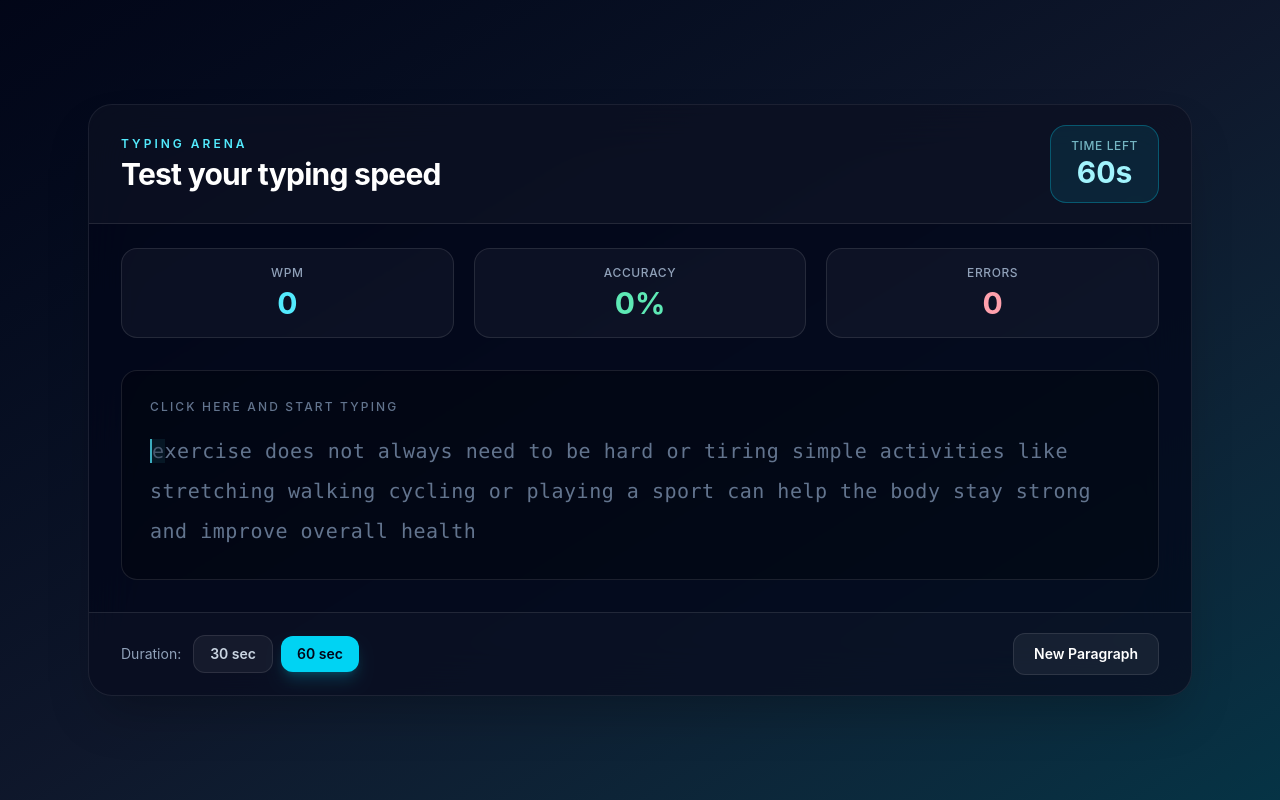
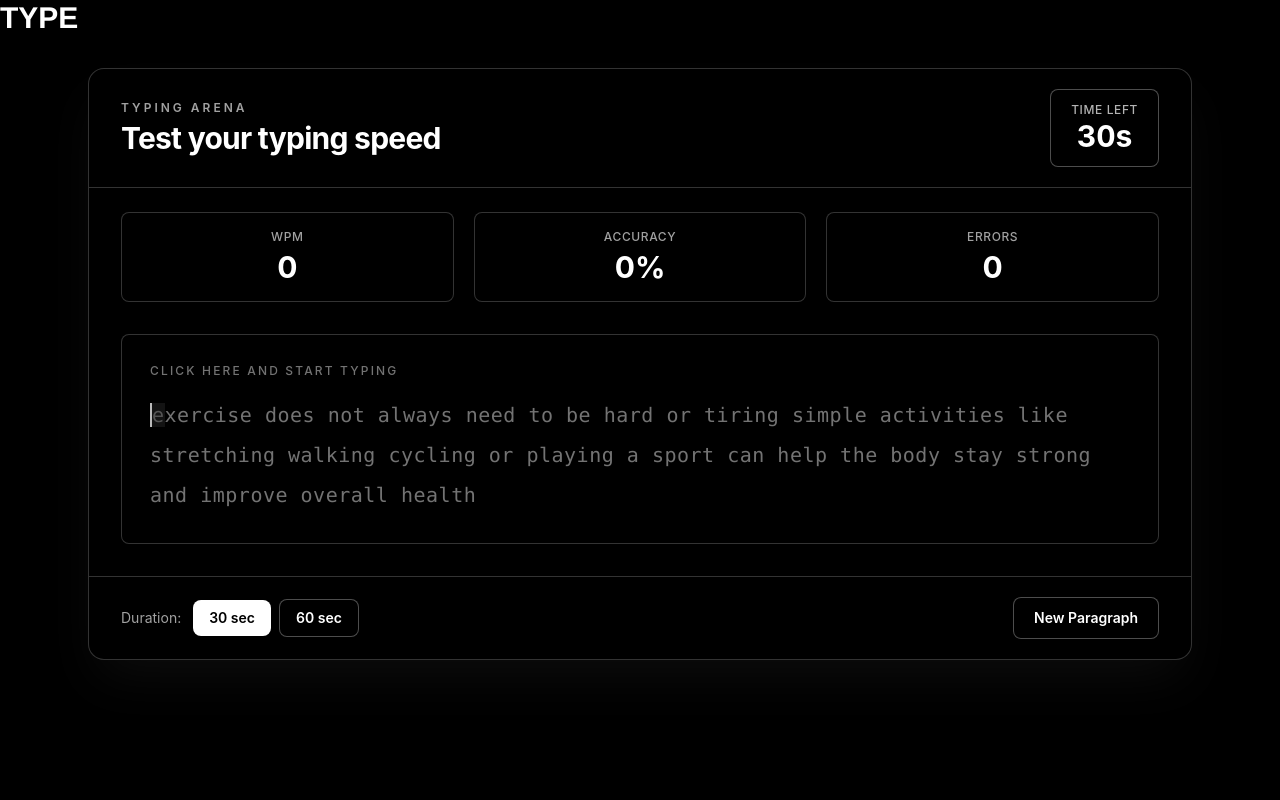
Before and after one commit to Nithesh1029/Type, a React app in the folder frontend/: page / in a window 1280 px wide. Built offline with nearby package versions, Linux system fonts and the light colour scheme; the HTML template or start-up script is replaced by a standard one.

Commit message:
finshed with the final ui

```diff
--- a/frontend/src/App.jsx
+++ b/frontend/src/App.jsx
@@ -1,11 +1,11 @@
 import TypingArea from "./components/TypingArea";
 
 function App() {
-  return (
-    <div className="min-h-screen bg-linear-to-br from-slate-950 via-slate-900 to-cyan-950 text-white">
-      <TypingArea />
-    </div>
-  );
+return (
+  <div className="min-h-screen bg-black text-white">
+    <TypingArea />
+  </div>
+);
 }
 
 export default App;
--- a/frontend/src/components/TypingArea.jsx
+++ b/frontend/src/components/TypingArea.jsx
@@ -12,10 +12,10 @@
   const [typedChara, setTypedChara] = useState([]);
   const [mistake, setMistake] = useState(0);
   const [currentIndex, setCurrentIndex] = useState(0);
-  const [timeLeft, setTimeLeft] = useState(60);
+  const [timeLeft, setTimeLeft] = useState(30);
   const [isStarted, setIsStarted] = useState(false);
   const [isFinished, setIsFinished] = useState(false);
-  const [selectedTime, setSelectedTime] = useState(60);
+  const [selectedTime, setSelectedTime] = useState(30);
 
   const correctCal = calculateCorrectness(typedChara, currentPara.text);
   const eTime = selectedTime - timeLeft;
@@ -100,16 +100,23 @@
 
     return () => clearTimeout(timeOut);
   }, [timeLeft, isStarted, isFinished]);
+
+
+
+
+
+
 return (
-  <>
-    <main className="mx-auto flex min-h-screen w-full max-w-6xl items-center px-4 py-8 sm:px-6">
+  <div className="min-h-screen">
+  <h1 className="text-3xl font-bold font-[Helvetica]">TYPE</h1>
+    <main className="mx-auto flex  w-full max-w-6xl items-center bg-black px-4 py-8 text-white sm:px-6">
       <section
         onClick={() => inputRef.current?.focus()}
-        className="w-full cursor-text overflow-hidden rounded-3xl border border-white/10 bg-slate-950/75 shadow-2xl backdrop-blur-xl"
+        className="w-full cursor-text overflow-hidden rounded-2xl border border-white/20 bg-black shadow-2xl shadow-white/5"
       >
-        <div className="flex flex-col gap-5 border-b border-white/10 bg-white/3 px-5 py-5 sm:flex-row sm:items-center sm:justify-between sm:px-8">
+        <div className="flex flex-col gap-5 border-b border-white/20 px-5 py-5 sm:flex-row sm:items-center sm:justify-between sm:px-8">
           <div>
-            <p className="mb-1 text-xs font-semibold uppercase tracking-[0.25em] text-cyan-300">
+            <p className="mb-1 text-xs font-semibold uppercase tracking-[0.25em] text-neutral-400">
               Typing Arena
             </p>
 
@@ -119,10 +126,10 @@
           </div>
 
           <div
-            className={`rounded-2xl border px-5 py-3 text-center ${
+            className={`rounded-lg border px-5 py-3 text-center ${
               timeLeft <= 10 && isStarted
-                ? "border-red-400/50 bg-red-500/10 text-red-300"
-                : "border-cyan-400/30 bg-cyan-400/10 text-cyan-200"
+                ? "border-white bg-white text-black"
+                : "border-white/30 bg-black text-white"
             }`}
           >
             <p className="text-xs font-medium uppercase tracking-wider opacity-70">
@@ -134,57 +141,57 @@
         </div>
 
         <div className="grid grid-cols-3 gap-3 px-5 pt-6 sm:gap-5 sm:px-8">
-          <div className="rounded-2xl border border-white/10 bg-white/4 p-3 text-center sm:p-4">
-            <p className="text-xs font-medium uppercase tracking-wider text-slate-400">
+          <div className="rounded-lg border border-white/20 bg-black p-3 text-center sm:p-4">
+            <p className="text-xs font-medium uppercase tracking-wider text-neutral-400">
               WPM
             </p>
 
-            <p className="mt-1 text-2xl font-bold text-cyan-300 sm:text-3xl">
+            <p className="mt-1 text-2xl font-bold text-white sm:text-3xl">
               {wpm}
             </p>
           </div>
 
-          <div className="rounded-2xl border border-white/10 bg-white/4 p-3 text-center sm:p-4">
-            <p className="text-xs font-medium uppercase tracking-wider text-slate-400">
+          <div className="rounded-lg border border-white/20 bg-black p-3 text-center sm:p-4">
+            <p className="text-xs font-medium uppercase tracking-wider text-neutral-400">
               Accuracy
             </p>
 
-            <p className="mt-1 text-2xl font-bold text-emerald-300 sm:text-3xl">
+            <p className="mt-1 text-2xl font-bold text-white sm:text-3xl">
               {acc}%
             </p>
           </div>
 
-          <div className="rounded-2xl border border-white/10 bg-white/4 p-3 text-center sm:p-4">
-            <p className="text-xs font-medium uppercase tracking-wider text-slate-400">
+          <div className="rounded-lg border border-white/20 bg-black p-3 text-center sm:p-4">
+            <p className="text-xs font-medium uppercase tracking-wider text-neutral-400">
               Errors
             </p>
 
-            <p className="mt-1 text-2xl font-bold text-rose-300 sm:text-3xl">
+            <p className="mt-1 text-2xl font-bold text-white sm:text-3xl">
               {mistake}
             </p>
           </div>
         </div>
 
         <div className="px-5 py-6 sm:px-8 sm:py-8">
-          <div className="rounded-2xl border border-white/10 bg-black/25 p-5 shadow-inner sm:p-7">
-            <p className="mb-4 text-xs font-medium uppercase tracking-[0.18em] text-slate-500">
+          <div className="rounded-lg border border-white/20 bg-black p-5 sm:p-7">
+            <p className="mb-4 text-xs font-medium uppercase tracking-[0.18em] text-neutral-500">
               Click here and start typing
             </p>
 
-            <div className="font-mono text-lg leading-9 tracking-wide text-slate-500 sm:text-xl sm:leading-10">
+            <div className="font-mono text-lg leading-9 tracking-wide text-neutral-500 sm:text-xl sm:leading-10">
               {currentPara.text.split("").map((char, index) => {
                 let className = "transition-colors duration-150";
 
                 if (index < typedChara.length) {
                   className +=
                     typedChara[index] === char
-                      ? " text-emerald-400"
-                      : " rounded bg-rose-500/25 text-rose-300";
+                      ? " text-white"
+                      : " rounded bg-white text-black";
                 }
 
-                if (index === currentIndex && !isFinished) {
+                if (index === typedChara.length && !isFinished) {
                   className +=
-                    " border-l-2 border-cyan-300 bg-cyan-300/10 animate-pulse";
+                    " border-l-2 border-white bg-white/10 animate-pulse";
                 }
 
                 return (
@@ -206,16 +213,16 @@
           />
         </div>
 
-        <div className="flex flex-col gap-4 border-t border-white/10 bg-white/2 px-5 py-5 sm:flex-row sm:items-center sm:justify-between sm:px-8">
+        <div className="flex flex-col gap-4 border-t border-white/20 px-5 py-5 sm:flex-row sm:items-center sm:justify-between sm:px-8">
           <div className="flex flex-wrap items-center gap-2">
-            <span className="mr-1 text-sm text-slate-400">Duration:</span>
+            <span className="mr-1 text-sm text-neutral-400">Duration:</span>
 
             <button
               onClick={() => changeTime(30)}
-              className={`rounded-xl px-4 py-2 text-sm font-semibold transition cursor-pointer ${
+              className={`cursor-pointer rounded-lg px-4 py-2 text-sm font-semibold transition ${
                 selectedTime === 30
-                  ? "bg-cyan-400 text-slate-950 shadow-lg shadow-cyan-400/20"
-                  : "border border-white/10 bg-white/5 text-slate-300 hover:border-cyan-300/50 hover:bg-cyan-400/10 hover:text-cyan-200"
+                  ? "bg-white text-black"
+                  : "border border-white/30 bg-black text-white hover:bg-white hover:text-black"
               }`}
             >
               30 sec
@@ -223,10 +230,10 @@
 
             <button
               onClick={() => changeTime(60)}
-              className={`rounded-xl px-4 py-2 text-sm font-semibold transition cursor-pointer ${
+              className={`cursor-pointer rounded-lg px-4 py-2 text-sm font-semibold transition ${
                 selectedTime === 60
-                  ? "bg-cyan-400 text-slate-950 shadow-lg shadow-cyan-400/20"
-                  : "border border-white/10 bg-white/5 text-slate-300 hover:border-cyan-300/50 hover:bg-cyan-400/10 hover:text-cyan-200"
+                  ? "bg-white text-black"
+                  : "border border-white/30 bg-black text-white hover:bg-white hover:text-black"
               }`}
             >
               60 sec
@@ -235,7 +242,7 @@
 
           <button
             onClick={() => changeCurrentPara(selectedTime)}
-            className="rounded-xl border border-white/10 bg-white/6 px-5 py-2.5 text-sm font-semibold text-white transition hover:border-cyan-300/50 hover:bg-cyan-400/10 hover:text-cyan-200 cursor-pointer"
+            className="cursor-pointer rounded-lg border border-white/30 bg-black px-5 py-2.5 text-sm font-semibold text-white transition hover:bg-white hover:text-black"
           >
             New Paragraph
           </button>
@@ -250,7 +257,7 @@
       mistakes={mistake}
       next={() => changeCurrentPara(selectedTime)}
     />
-  </>
+  </div>
 );
 };
 
```
Also changed, not shown: frontend/src/components/ResultPopUp.jsx (+22 -21 lines).
